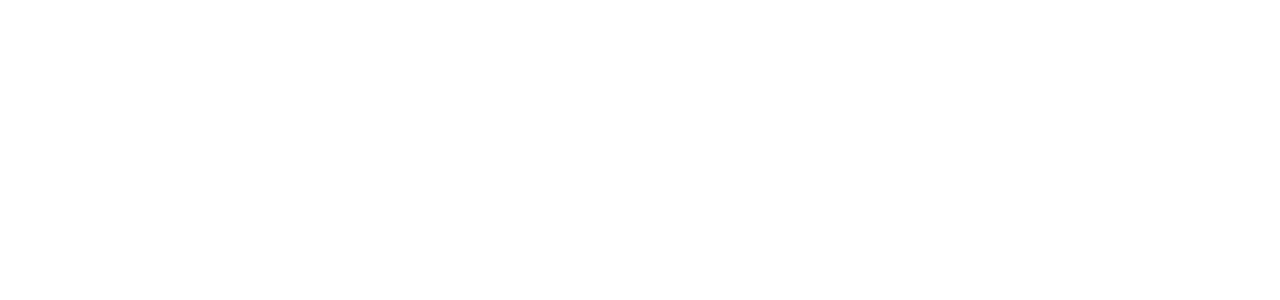
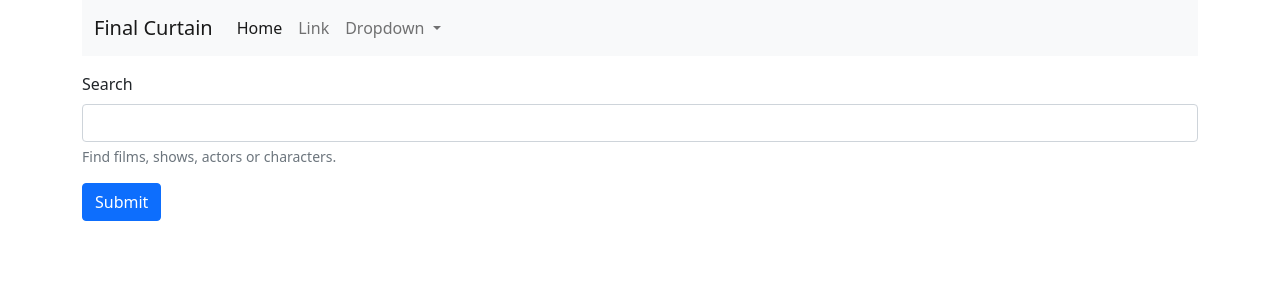
Before and after one commit to ewencluley/final-curtain, a Django app: page / in a window 1280 px wide. Before the commit the part shown is empty. Shown: the top 300 px of the page. Run offline with Django 3.2, Linux system fonts and the light colour scheme.

Commit message:
add basic search form

```diff
--- a/finalcurtainapp/templates/home.html
+++ b/finalcurtainapp/templates/home.html
@@ -2,9 +2,62 @@
 <html lang="en">
 <head>
     <meta charset="UTF-8">
+    <meta name="viewport" content="width=device-width, initial-scale=1">
     <title>Final Curtain</title>
+    <link href="https://cdn.jsdelivr.net/npm/bootstrap@5.0.0-beta2/dist/css/bootstrap.min.css" rel="stylesheet"
+          integrity="sha384-BmbxuPwQa2lc/FVzBcNJ7UAyJxM6wuqIj61tLrc4wSX0szH/Ev+nYRRuWlolflfl" crossorigin="anonymous">
 </head>
 <body>
+<div class="container">
+    <nav class="navbar navbar-expand-lg navbar-light bg-light">
+        <div class="container-fluid">
+            <a class="navbar-brand" href="#">Final Curtain</a>
+            <button class="navbar-toggler" type="button" data-bs-toggle="collapse"
+                    data-bs-target="#navbarSupportedContent" aria-controls="navbarSupportedContent"
+                    aria-expanded="false" aria-label="Toggle navigation">
+                <span class="navbar-toggler-icon"></span>
+            </button>
+            <div class="collapse navbar-collapse" id="navbarSupportedContent">
+                <ul class="navbar-nav me-auto mb-2 mb-lg-0">
+                    <li class="nav-item">
+                        <a class="nav-link active" aria-current="page" href="#">Home</a>
+                    </li>
+                    <li class="nav-item">
+                        <a class="nav-link" href="#">Link</a>
+                    </li>
+                    <li class="nav-item dropdown">
+                        <a class="nav-link dropdown-toggle" href="#" id="navbarDropdown" role="button"
+                           data-bs-toggle="dropdown" aria-expanded="false">
+                            Dropdown
+                        </a>
+                        <ul class="dropdown-menu" aria-labelledby="navbarDropdown">
+                            <li><a class="dropdown-item" href="#">Action</a></li>
+                            <li><a class="dropdown-item" href="#">Another action</a></li>
+                            <li>
+                                <hr class="dropdown-divider">
+                            </li>
+                            <li><a class="dropdown-item" href="#">Something else here</a></li>
+                        </ul>
+                    </li>
+                </ul>
+                <form class="d-flex">
 
+                </form>
+            </div>
+        </div>
+    </nav>
+    <form class="mt-3" action="search">
+        <div class="mb-3">
+            <label for="search" class="form-label">Search</label>
+            <input type="search" class="form-control" id="search" aria-describedby="searchHelp">
+            <div id="searchHelp" class="form-text">Find films, shows, actors or characters.</div>
+        </div>
+        <button type="submit" class="btn btn-primary">Submit</button>
+    </form>
+</div>
+
+<script src="https://cdn.jsdelivr.net/npm/bootstrap@5.0.0-beta2/dist/js/bootstrap.bundle.min.js"
+        integrity="sha384-b5kHyXgcpbZJO/tY9Ul7kGkf1S0CWuKcCD38l8YkeH8z8QjE0GmW1gYU5S9FOnJ0"
+        crossorigin="anonymous"></script>
 </body>
 </html>
```
Also changed, not shown: functional_tests.py (+11 -3 lines).
